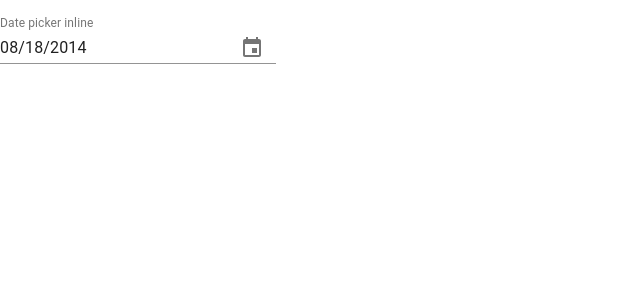
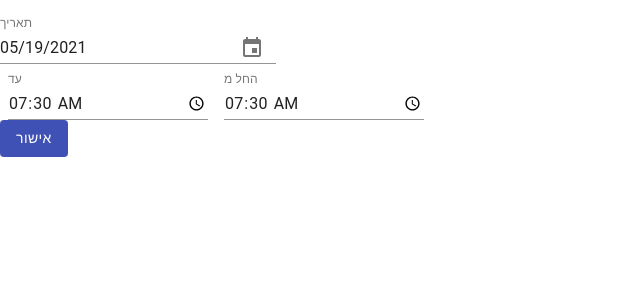
Before and after one commit to ayala8585/SubstituteSystem, a React (Create React App) app: page /selectHour in a window 1280 px wide. Shown: the top 300 px of the page, without its empty margins (0-640 px from the left). Built offline with nearby package versions, Linux system fonts and the light colour scheme.

Commit message:
המשך בחית תאריך

```diff
--- a/src/components/teacherPage/selectHour.js
+++ b/src/components/teacherPage/selectHour.js
@@ -1,5 +1,8 @@
-import React from 'react'
+import React, { useState } from 'react'
+import Button from '@material-ui/core/Button';
 import * as startOfDay from "date-fns";
+import { makeStyles } from '@material-ui/core/styles';
+import TextField from '@material-ui/core/TextField';
 import 'date-fns';
 import DateFnsUtils from '@date-io/date-fns';
 import {
@@ -7,24 +10,53 @@ import {
   KeyboardDatePicker,
 } from '@material-ui/pickers';
 
-const SelectHour=()=>{
+const SelectHour = (props) => {
 
-    const [selectedDate, setSelectedDate] = React.useState(new Date('2014-08-18T21:11:54'));
+  const [selectedDate, setSelectedDate] = React.useState(new Date());
 
   const handleDateChange = (date) => {
     setSelectedDate(date);
   };
 
-    return(
+  const [subtractionDate, setSubtractionDate]=useState('');
+  const [startOfClass, setStartOfClass]=useState("08:00");
+  const [endOfClass, setEndOfClass]=useState("08:45");
+
+  const addDate=()=>{
+    // props.setSubtractionDate(subtractionDate);
+    // props.setStartOfClass(startOfClass);
+    // props.setEndOfClass(endOfClass);
+    props.addToList(subtractionDate,startOfClass,endOfClass)
+    props.setShowSelectHour(false);
+  }
+
+  const useStyles = makeStyles((theme) => ({
+    container: {
+      display: 'flex',
+      flexWrap: 'wrap',
+    },
+    textField: {
+      marginLeft: theme.spacing(1),
+      marginRight: theme.spacing(1),
+      width: 200,
+    },
+  }));
+
+  const classes = useStyles();
+
+
+  return (
     <>
       <MuiPickersUtilsProvider utils={DateFnsUtils}>
         <KeyboardDatePicker
+          value={subtractionDate}
+          onChange={(value)=>setSubtractionDate(value)}
           disableToolbar
           variant="inline"
           format="MM/dd/yyyy"
           margin="normal"
           id="date-picker-inline"
-          label="Date picker inline"
+          label="תאריך"
           value={selectedDate}
           onChange={handleDateChange}
           KeyboardButtonProps={{
@@ -33,6 +65,43 @@ const SelectHour=()=>{
         />
       </MuiPickersUtilsProvider>
 
+
+      <form className={classes.container} noValidate>
+        <TextField
+          onChange={(value)=>setEndOfClass(value)}
+          id="time"
+          label="עד"
+          type="time"
+          defaultValue="07:30"
+          className={classes.textField}
+          InputLabelProps={{
+            shrink: true,
+          }}
+          inputProps={{
+            step: 300, // 5 min
+          }}
+        />
+
+        <TextField
+          onChange={(value)=>setStartOfClass(value)}
+          id="time"
+          label="החל מ"
+          type="time"
+          defaultValue="07:30"
+          className={classes.textField}
+          InputLabelProps={{
+            shrink: true,
+          }}
+          inputProps={{
+            step: 300, // 5 min
+          }}
+        />
+
+      </form>
+          <Button variant="contained" color="primary" disableElevation onClick={addDate} >
+            אישור
+          </Button>
+
     </>
   )
 }
--- a/src/components/teacherPage/subtractionReport.js
+++ b/src/components/teacherPage/subtractionReport.js
@@ -1,4 +1,4 @@
-import React, { useState } from 'react'
+import React, { useState, useEffect } from 'react'
 // import { makeStyles } from '@material-ui/core/styles';
 import TextField from '@material-ui/core/TextField';
 import Autocomplete, { createFilterOptions } from '@material-ui/lab/Autocomplete';
@@ -24,8 +24,9 @@ import SelectHour from './selectHour'
 import { useHistory } from "react-router-dom"
 
 
-const SubtractionReport=()=>{
+const SubtractionReport = () => {
 
+  const [identity, setIdentity] =useState(0);
   const institutionsList = [//select the teachers institutions list from db
     { title: 'The Kid', year: 1921 },
     { title: 'Inglourious Basterds', year: 2009 },
@@ -59,25 +60,52 @@ const [secondary, setSecondary] = React.useState(false);
     stringify: (option) => option.title,
   });
 
-  const deleteHour=(id)=>{
+  const deleteHour = (id) => {
     const newList = subtractionHoursList.filter((item) => item.id !== id);
     setSubtractionHoursList(newList);
   }
 
   //create useState and accept the value from SelectHour component
-  const [subtractionHoursList, setSubtractionHoursList]=useState([{date:"aa/aa/aa",grade:'a' ,id: 1},{date:"bb/bb/bb",grade:'b',id: 2},{date:"cc/cc/cc",grade:'c',id: 3}]);
+  const [subtractionHoursList, setSubtractionHoursList] = useState([]);
 
-  let history=useHistory();
+  let history = useHistory();
 
-  const addHoure=()=>{
+  const addHoure = () => {
     console.log("kkk")
     history.push('/selectHour');
   }
 
-  const [showSelectHour, setShowSelectHour]=useState(false);
+  const [showSelectHour, setShowSelectHour] = useState(false);
 
-  const listItems=()=>{
-    return(subtractionHoursList.map(hour=>
+  // const [subtractionDate, setSubtractionDate]=useState();
+  // const [startOfClass, setStartOfClass]=useState();
+  // const [endOfClass, setEndOfClass]=useState();
+
+  // const addToList=(date,start,end) => {
+  //   setSubtractionDate(date);
+  //   setStartOfClass(start);
+  //   setEndOfClass(end);
+  //   let hour={date:subtractionDate,
+  //     grade:'a' }
+  //   setSubtractionHoursList([...subtractionHoursList,hour])
+  // }
+
+  const addToList = (date, start, end) => {
+    // setSubtractionDate(date);
+    // setStartOfClass(start);
+    // setEndOfClass(end);
+    setIdentity(identity+1);
+    let hour = {
+      id: identity,
+      date: date,
+      grade: identity
+    }
+    setSubtractionHoursList([...subtractionHoursList, hour])
+  }
+
+
+  const listItems = () => {
+    return (subtractionHoursList.map(hour =>
       <ListItem>
         <ListItemAvatar>
           <Avatar>
@@ -89,15 +117,16 @@ const [secondary, setSecondary] = React.useState(false);
           secondary={hour.grade}
         />
         <ListItemSecondaryAction>
-          <IconButton edge="end" aria-label="delete" onClick={()=>deleteHour(hour.id)}>
+          <IconButton edge="end" aria-label="delete" onClick={() => deleteHour(hour.id)}>
             <DeleteIcon />
           </IconButton>
         </ListItemSecondaryAction>
       </ListItem>
-    ))};
+    ))
+  };
 
-  const selectDate=()=>{
-      return <SelectHour/>
+  const selectDate = () => {
+    return <SelectHour />
   }
 
 
@@ -142,11 +171,12 @@ const [secondary, setSecondary] = React.useState(false);
       </div>
 
 
-    <Button variant="contained" color="primary" disableElevation onClick={()=>setShowSelectHour(true)}>
+      <Button variant="contained" color="primary" disableElevation onClick={() => setShowSelectHour(true)}>
         הוספת שעת חיסור
           </Button>
-
-          {showSelectHour?<SelectHour/>: null}
+      <br />
+      {showSelectHour ? <SelectHour addToList={addToList}  setShowSelectHour={setShowSelectHour}/> : null}
+      {/* setSubtractionDate={setSubtractionDate} setStartOfClass={setStartOfClass} setEndOfClass={setEndOfClass} */}
     </>
   );
 
```
Lines whose indentation alone changed are shown as unchanged.
